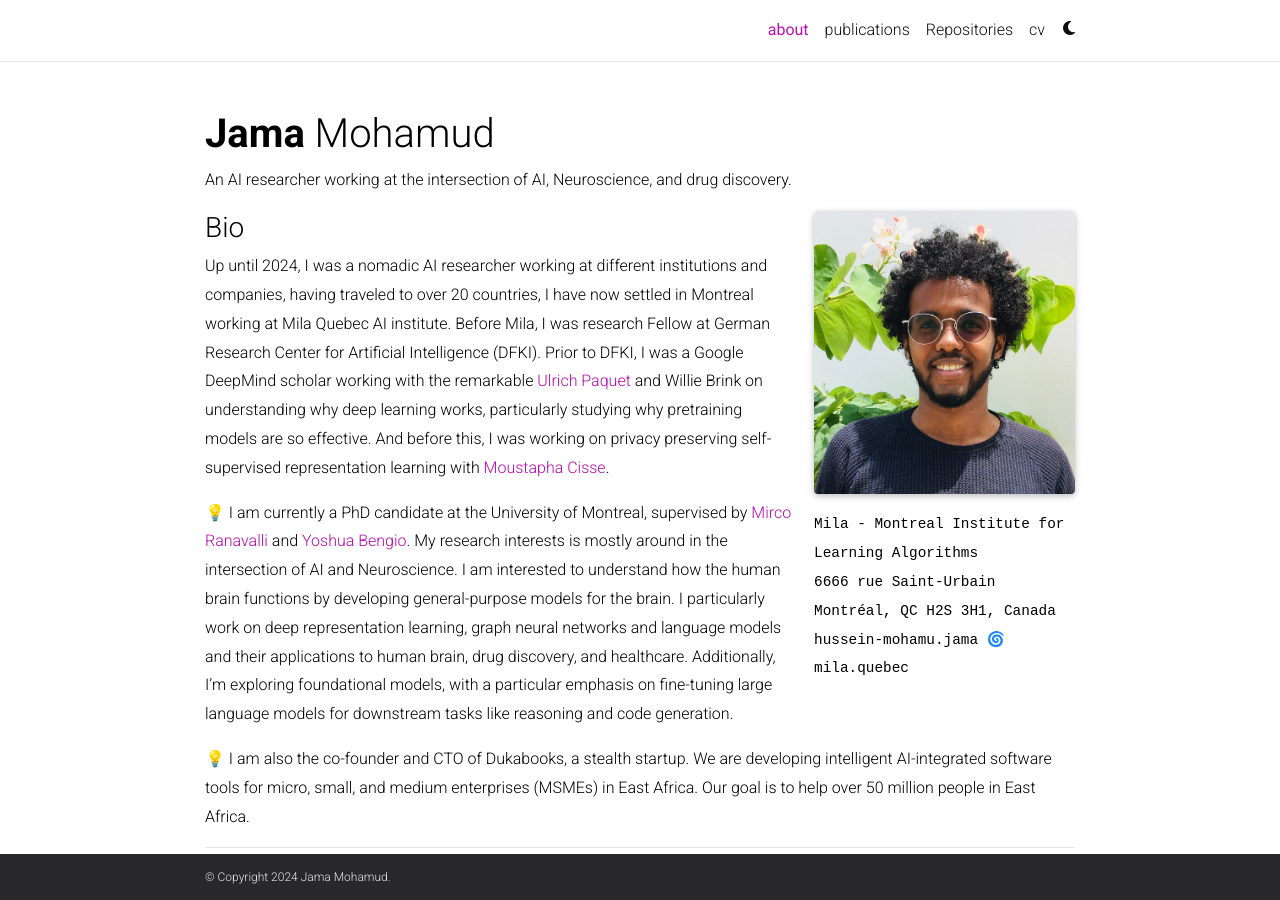
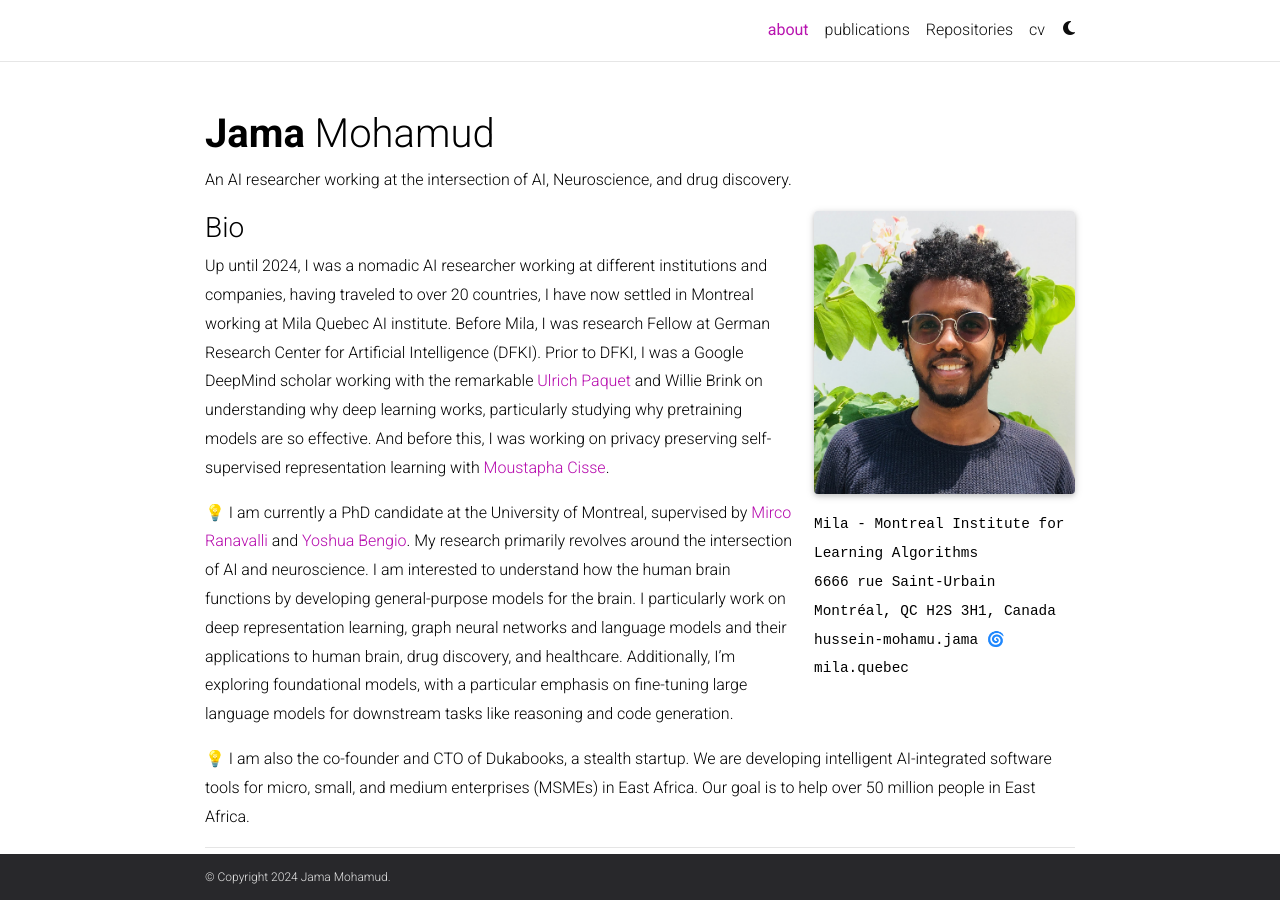
Before and after one commit to engmubarak48/jmohamud.github.io, a Jekyll site: the page built from _pages/about.md, in a window 1280 px wide and 900 px high. Built offline with Jekyll 4.4.1, drawn with Linux system fonts in a browser that asks for light colours; full-size pictures stand in for the smaller copies a plugin makes; comment, search, counter and statistics services are not loaded; a style sheet for code colours, icons or effects is not loaded.

Commit message:
update about me

```diff
--- a/_pages/about.md
+++ b/_pages/about.md
@@ -24,7 +24,7 @@ social: true  # includes social icons at the bottom of the page
 
 Up until 2024, I was a nomadic AI researcher working at different institutions and companies, having traveled to over 20 countries, I have now settled in Montreal working at Mila Quebec AI institute. Before Mila, I was research Fellow at German Research Center for Artificial Intelligence (DFKI). Prior to DFKI, I was a Google DeepMind scholar working with the remarkable [Ulrich Paquet](https://www.linkedin.com/in/ulrich-paquet-72b6055a/?originalSubdomain=uk) and Willie Brink on understanding why deep learning works, particularly studying why pretraining models are so effective. And before this, I was working on privacy preserving self-supervised representation learning with [Moustapha Cisse](https://nexteinstein.org/person/moustapha-cisse/).
 
-💡 I am currently a PhD candidate at the University of Montreal, supervised by [Mirco Ranavalli](https://mila.quebec/en/directory/mirco-ravanelli) and [Yoshua Bengio](https://mila.quebec/en/directory/yoshua-bengio). My research interests is mostly around in the intersection of AI and Neuroscience. I am interested to understand how the human brain functions by developing general-purpose models for the brain. I particularly work on deep representation learning, graph neural networks and language models and their applications to human brain, drug discovery, and healthcare. Additionally, I'm exploring foundational models, with a particular emphasis on fine-tuning large language models for downstream tasks like reasoning and code generation.
+💡 I am currently a PhD candidate at the University of Montreal, supervised by [Mirco Ranavalli](https://mila.quebec/en/directory/mirco-ravanelli) and [Yoshua Bengio](https://mila.quebec/en/directory/yoshua-bengio). My research primarily revolves around the intersection of AI and neuroscience. I am interested to understand how the human brain functions by developing general-purpose models for the brain. I particularly work on deep representation learning, graph neural networks and language models and their applications to human brain, drug discovery, and healthcare. Additionally, I'm exploring foundational models, with a particular emphasis on fine-tuning large language models for downstream tasks like reasoning and code generation.
 
 💡 I am also the co-founder and CTO of Dukabooks, a stealth startup. We are developing intelligent AI-integrated software tools for micro, small, and medium enterprises (MSMEs) in East Africa. Our goal is to help over 50 million people in East Africa.
 
```
